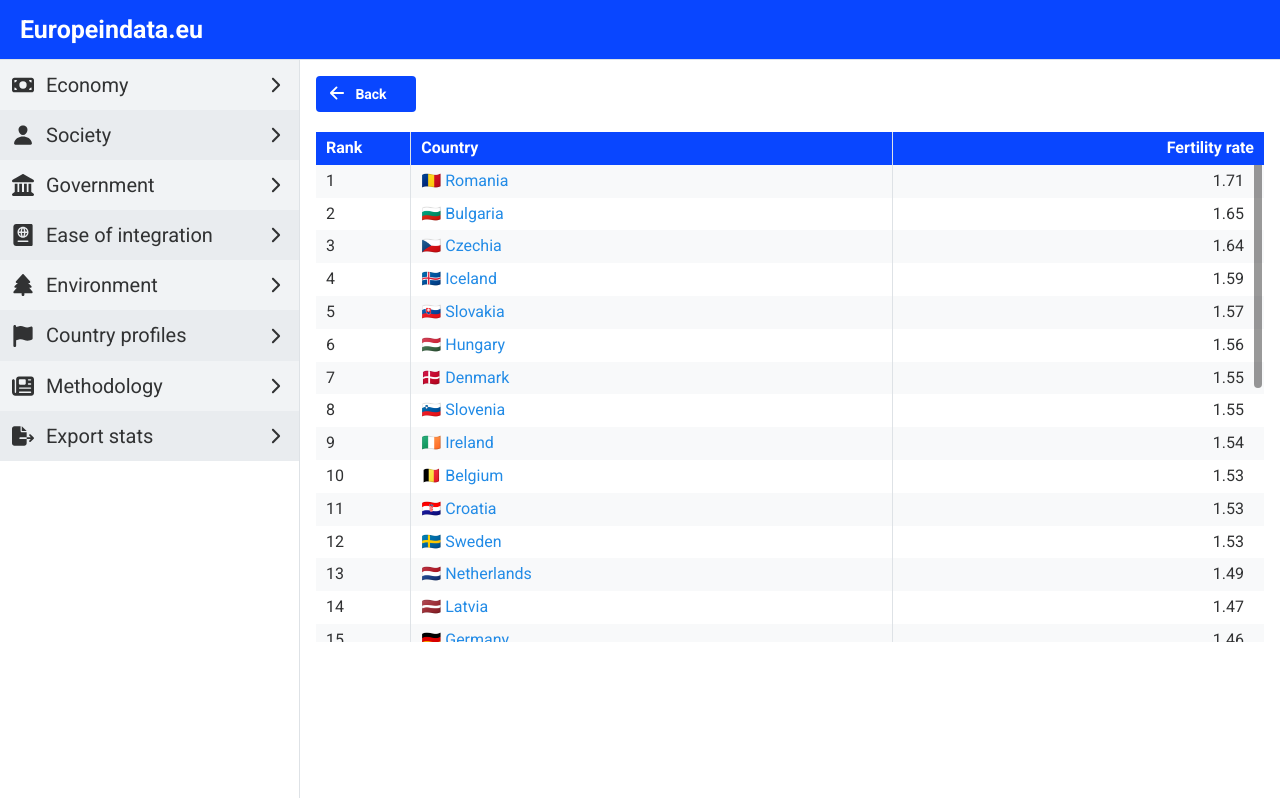
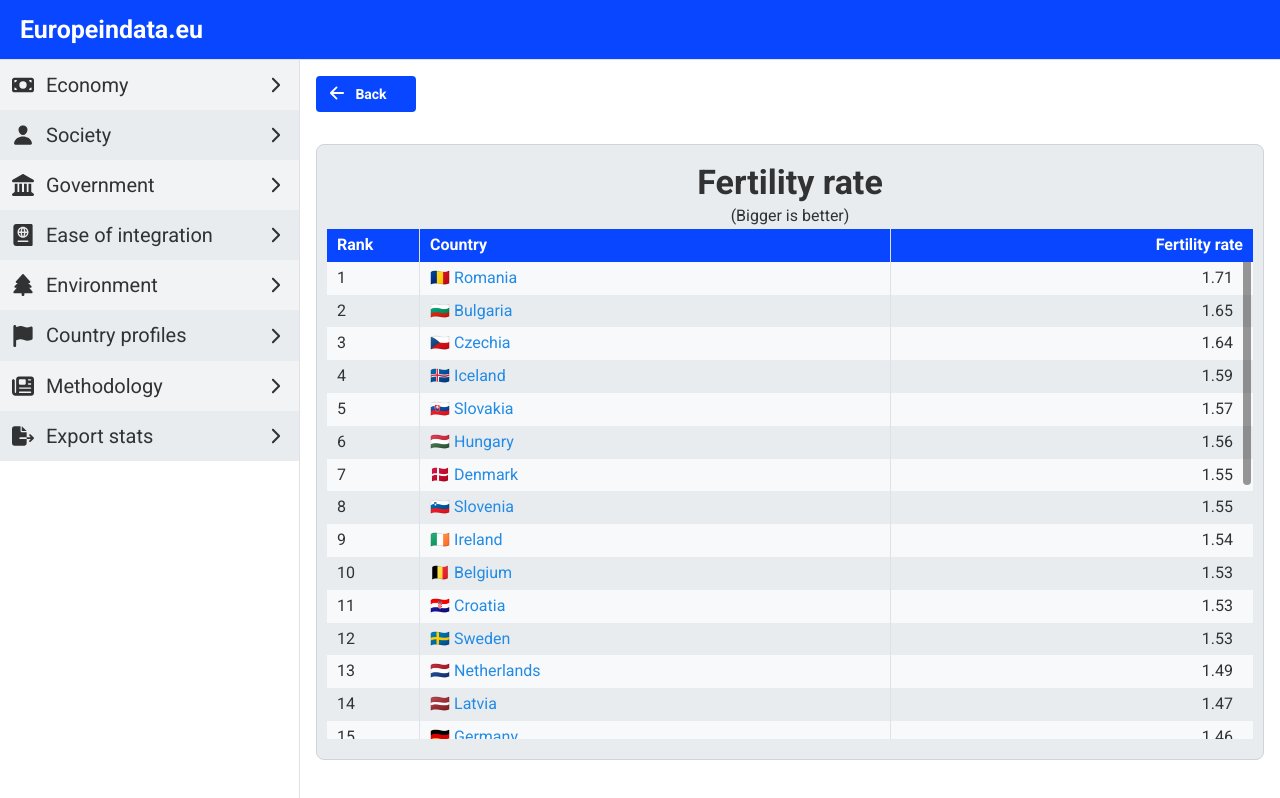
Before and after one commit to smravec/europe-in-data, a Next.js app: page /society/fertility-rate in a window 1280 px wide. Built offline with nearby package versions, Linux system fonts and the light colour scheme.

Commit message:
Made every graph to card

```diff
--- a/app/components/indicator.js
+++ b/app/components/indicator.js
@@ -1,10 +1,14 @@
 "use client";
+
+import { Flex, Title, Text, useMantineTheme } from "@mantine/core";
 
 import Leaderboard from "./leaderboard";
 import CountryData from "../../country-data/country-data.json";
 import BackButton from "./back-button";
 
 export default function Indicator(props) {
+  const theme = useMantineTheme();
+
   const Year = props.Year;
   const Indicator = props.Indicator;
   const Order = props.Order;
@@ -37,9 +41,34 @@ export default function Indicator(props) {
   data.body = getData(Indicator, Year.toString());
 
   return (
-    <>
+    <Flex direction="column">
       <BackButton ReturnPage={ReturnPage} />
-      <Leaderboard height={510} data={data} />
-    </>
+      <Flex
+        bg={theme.colors.gray[2]}
+        direction="column"
+        align="center"
+        justify="center"
+        w="100%"
+        pt="15px"
+        pb="20px"
+        style={{ borderRadius: "8px" }}
+        bd={`1px solid ${theme.colors.gray[4]}`}
+        mt="sm"
+        pl="10px"
+        pr="10px"
+      >
+        <Title>
+          {data.headers[2]} {data.units === "" ? "" : `in ${data.units}`}
+        </Title>
+        <Text>
+          {data.headers[2] !== "Religiosity"
+            ? data.order === "biggest"
+              ? "(Bigger is better)"
+              : "(Smaller is better)"
+            : ""}
+        </Text>
+        <Leaderboard height={510} data={data} />
+      </Flex>
+    </Flex>
   );
 }
```
Also changed, not shown: app/country-profiles/page.tsx (+8 -1 lines), app/economy/page.tsx (+6 -2 lines), app/society/page.tsx (+6 -2 lines).
